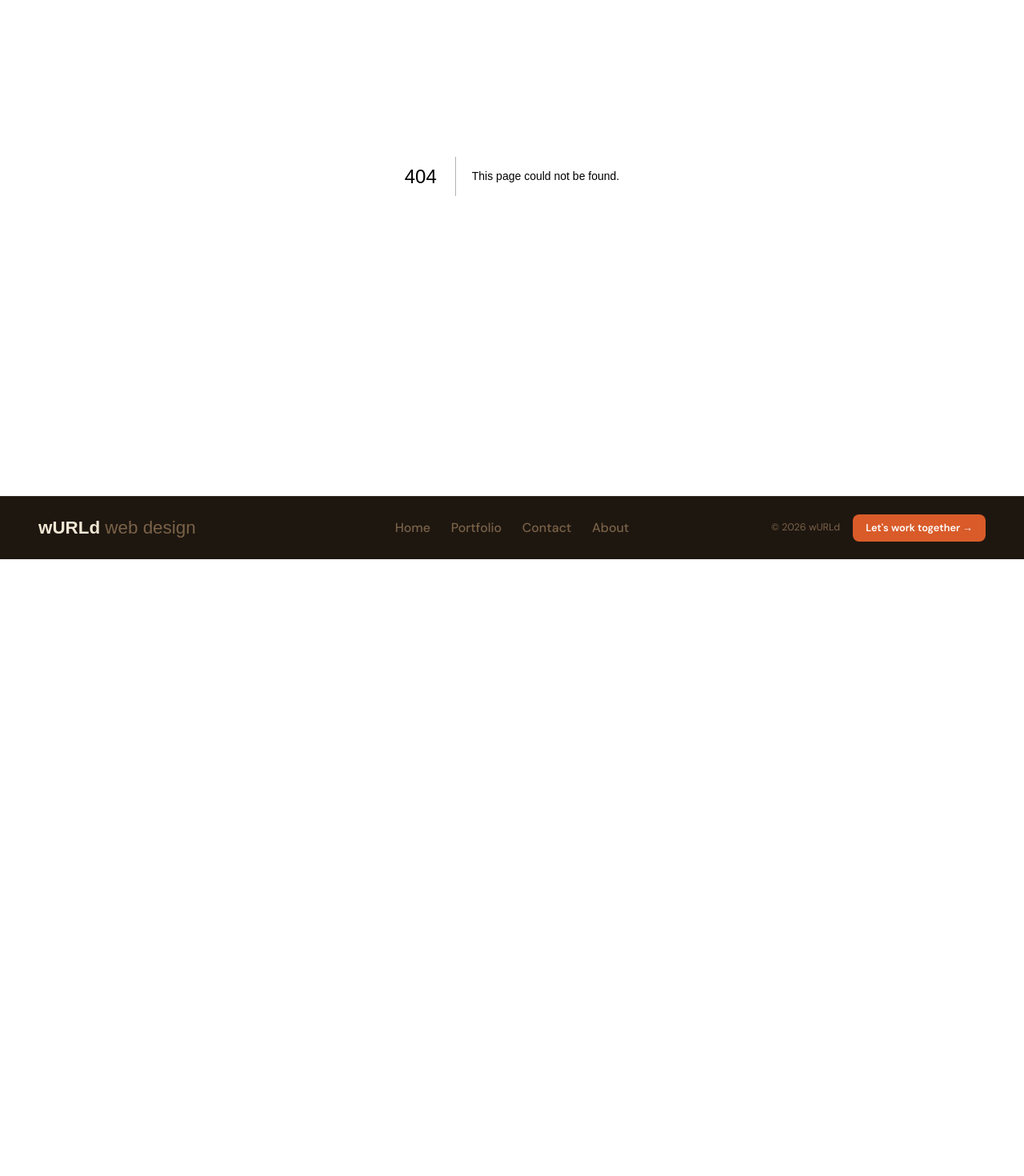
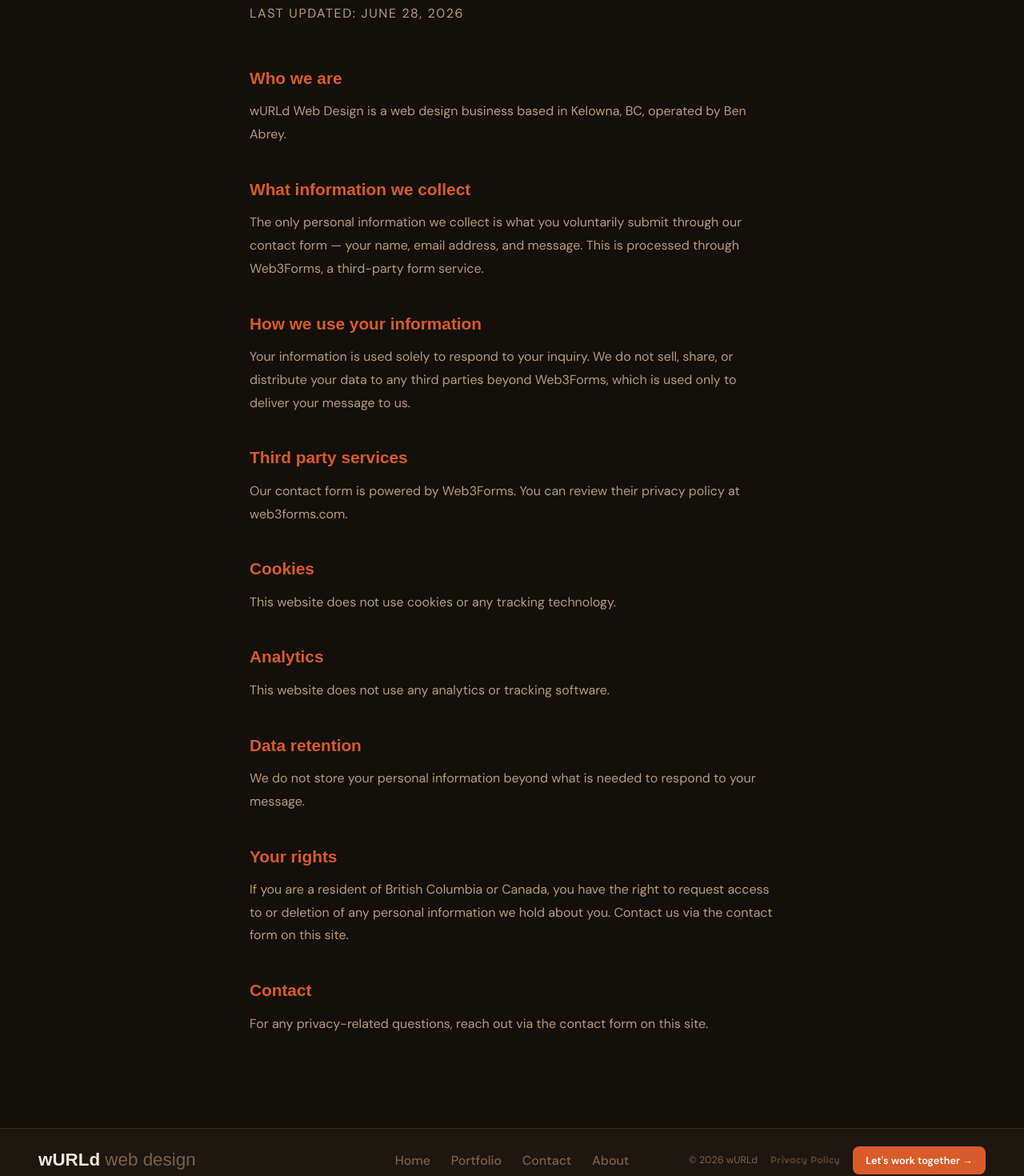
Before and after one commit to benabrey/portfolio-website, a Next.js app: page /privacy in a window 1280 px wide. Before the commit this address had no page. Shown: the part 180-1650 px from the top of the page at 80% size. Before the commit the page ends 879 px from the top, so only its background shows below. Built offline with nearby package versions, Linux system fonts and the light colour scheme; a web font is replaced by a local one.

Commit message:
Privacy Policy

```diff
--- a/app/components/Footer.jsx
+++ b/app/components/Footer.jsx
@@ -27,6 +27,10 @@ export default function Footer() {
           <span className="footer-copy">
             © {new Date().getFullYear()} wURLd
           </span>
+          <Link href="/privacy" className="footer-privacy">
+            {" "}
+            Privacy Policy
+          </Link>
           <Link href="/contact" className="footer-cta-btn">
             Let's work together →
           </Link>
--- a/app/contact/page.tsx
+++ b/app/contact/page.tsx
@@ -23,7 +23,7 @@ export default function Contact() {
     e.preventDefault();
     setResult("Sending...");
     const formData = new FormData(e.currentTarget);
-    formData.append("access_key", "bcbe5fa4-b2bd-4650-bc3a-ed9dc54e822b");
+    formData.append("access_key", process.env.NEXT_PUBLICWEB3FORMS_KEY!);
 
     const response = await fetch("https://api.web3forms.com/submit", {
       method: "POST",
--- /dev/null
+++ b/app/privacy/page.tsx
@@ -0,0 +1,86 @@
+import "../styles/privacy.css";
+
+export const metadata = {
+  title: "Privacy Policy | wURLd Web Design",
+};
+
+export default function PrivacyPolicy() {
+  return (
+    <main className="privacy-page">
+      <div className="privacy-inner">
+        <h1>Privacy Policy</h1>
+        <p className="privacy-date">Last updated: June 28, 2026</p>
+
+        <section>
+          <h2>Who we are</h2>
+          <p>
+            wURLd Web Design is a web design business based in Kelowna, BC,
+            operated by Ben Abrey.
+          </p>
+        </section>
+
+        <section>
+          <h2>What information we collect</h2>
+          <p>
+            The only personal information we collect is what you voluntarily
+            submit through our contact form — your name, email address, and
+            message. This is processed through Web3Forms, a third-party form
+            service.
+          </p>
+        </section>
+
+        <section>
+          <h2>How we use your information</h2>
+          <p>
+            Your information is used solely to respond to your inquiry. We do
+            not sell, share, or distribute your data to any third parties beyond
+            Web3Forms, which is used only to deliver your message to us.
+          </p>
+        </section>
+
+        <section>
+          <h2>Third party services</h2>
+          <p>
+            Our contact form is powered by Web3Forms. You can review their
+            privacy policy at web3forms.com.
+          </p>
+        </section>
+
+        <section>
+          <h2>Cookies</h2>
+          <p>This website does not use cookies or any tracking technology.</p>
+        </section>
+
+        <section>
+          <h2>Analytics</h2>
+          <p>This website does not use any analytics or tracking software.</p>
+        </section>
+
+        <section>
+          <h2>Data retention</h2>
+          <p>
+            We do not store your personal information beyond what is needed to
+            respond to your message.
+          </p>
+        </section>
+
+        <section>
+          <h2>Your rights</h2>
+          <p>
+            If you are a resident of British Columbia or Canada, you have the
+            right to request access to or deletion of any personal information
+            we hold about you. Contact us via the contact form on this site.
+          </p>
+        </section>
+
+        <section>
+          <h2>Contact</h2>
+          <p>
+            For any privacy-related questions, reach out via the contact form on
+            this site.
+          </p>
+        </section>
+      </div>
+    </main>
+  );
+}
--- a/app/styles/footer.css
+++ b/app/styles/footer.css
@@ -42,11 +42,13 @@ footer {
   color: var(--text-muted);
   padding: 0.35rem 0.75rem;
   border-radius: 6px;
-  transition: color 0.2s, background 0.2s;
+  transition:
+    color 0.2s,
+    background 0.2s;
 }
 .footer-nav a:hover {
   color: var(--text);
-  background: rgba(61,43,31,0.05);
+  background: rgba(61, 43, 31, 0.05);
 }
 
 .footer-end {
@@ -65,7 +67,9 @@ footer {
   font-size: 0.8rem;
   font-weight: 600;
   color: #fff;
-  transition: background 0.2s, transform 0.2s;
+  transition:
+    background 0.2s,
+    transform 0.2s;
 }
 .footer-cta-btn:hover {
   background: var(--accent-2);
@@ -76,6 +80,19 @@ footer {
   font-size: 0.78rem;
   color: var(--text-muted);
   white-space: nowrap;
+}
+
+.footer-privacy {
+  font-family: var(--font-display);
+  font-size: 0.75rem;
+  color: var(--text-muted);
+  letter-spacing: 0.05em;
+  text-decoration: none;
+  opacity: 0.6;
+  transition: opacity 0.2s;
+}
+.footer-privacy:hover {
+  opacity: 1;
 }
 
 @media (max-width: 768px) {
--- /dev/null
+++ b/app/styles/privacy.css
@@ -0,0 +1,44 @@
+.privacy-page {
+  min-height: 100vh;
+  padding: 80px 0;
+}
+
+.privacy-inner {
+  max-width: 720px;
+  margin: 0 auto;
+  padding: 0 32px;
+}
+
+.privacy-inner h1 {
+  font-family: var(--font-hero);
+  font-size: clamp(2rem, 5vw, 3.5rem);
+  color: var(--text);
+  margin-bottom: 8px;
+}
+
+.privacy-date {
+  font-family: var(--font-display);
+  font-size: 0.75rem;
+  color: var(--text-muted);
+  letter-spacing: 0.1em;
+  text-transform: uppercase;
+  margin-bottom: 48px;
+}
+
+.privacy-inner section {
+  margin-bottom: 36px;
+}
+
+.privacy-inner h2 {
+  font-family: var(--font-hero);
+  font-size: 1.3rem;
+  color: var(--accent);
+  margin-bottom: 10px;
+}
+
+.privacy-inner p {
+  font-family: var(--font-dm-sans), sans-serif;
+  font-size: 1rem;
+  color: var(--text-sub);
+  line-height: 1.8;
+}
```
Also changed, not shown: 1 other file (tests, documents, lock files or other folders).
